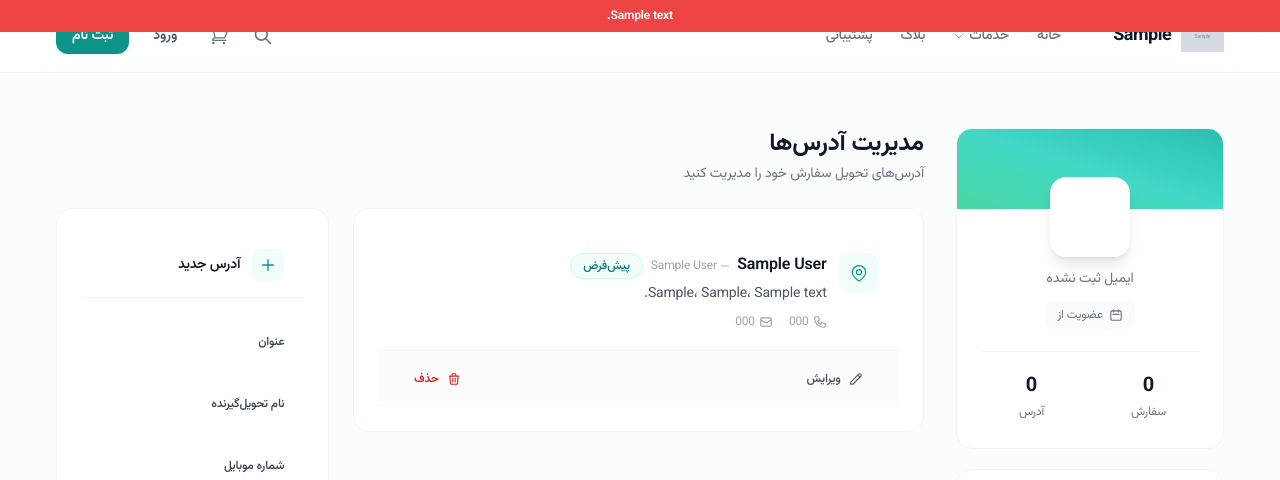
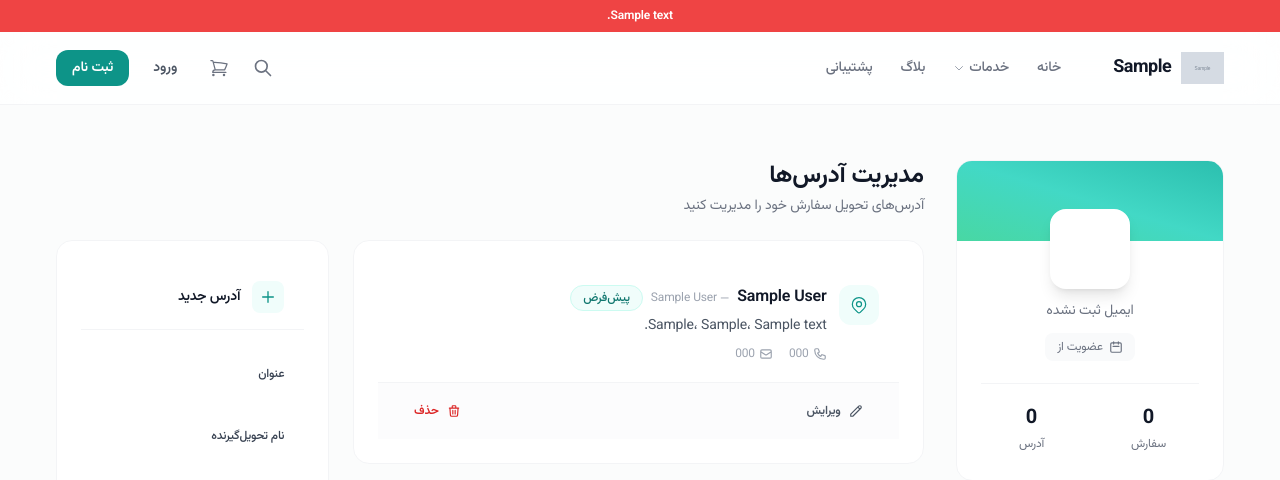
Before and after one commit to nikpour310/accountinox, a Django app: template templates/accounts/addresses.html in a window 1280 px wide. Shown: the top 480 px of the page. Run offline with Django 4.2, Linux system fonts and the light colour scheme; data comes from the database, SQL or seed files in the repository; tables that the repository leaves empty hold one stand-in row (values such as "Sample post"); the template is opened without the code that fills it: values that come from a table or form of the project are taken from there, most other values are stand-ins (such as "Sample title", 1, 10 or a date in 2020); grey boxes marked "Sample" are stand-in pictures; parts of the project's set-up code (start-up, migrations or seed data) failed here and were passed over; some libraries are stand-ins or nearby versions.

Commit message:
User-requested push: sync workspace (repeat)

```diff
--- a/templates/base.html
+++ b/templates/base.html
@@ -64,7 +64,7 @@
 
     <main class="flex-grow w-full">
         {% if messages %}
-        <div class="fixed top-20 start-1/2 transform -translate-x-1/2 z-[60] w-full max-w-md px-4 pointer-events-none" role="alert">
+        <div class="fixed top-20 start-1/2 transform -translate-x-1/2 z-[60] w-full max-w-md px-4 pointer-events-none"{% if site_settings and site_settings.site_notice_enabled and site_settings.site_notice_text %} style="top: 7rem;"{% endif %} role="alert">
             {% for message in messages %}
             <div class="pointer-events-auto mb-3 flex items-center w-full p-4 rounded-xl shadow-soft-lg text-sm font-medium backdrop-blur-sm
                 {% if message.tags == 'debug' %}bg-gray-600 text-white{% elif message.tags == 'info' %}bg-sky-500 text-white{% elif message.tags == 'success' %}bg-emerald-500 text-white{% elif message.tags == 'warning' %}bg-amber-500 text-white{% elif message.tags == 'error' %}bg-red-500 text-white{% endif %}"
--- a/templates/partials/navbar.html
+++ b/templates/partials/navbar.html
@@ -1,10 +1,24 @@
 {% load static %}
 {% if site_settings and site_settings.site_notice_enabled and site_settings.site_notice_text %}
+<style>
+@keyframes siteNoticeMarquee {
+    0% { transform: translateX(0); }
+    100% { transform: translateX(-50%); }
+}
+</style>
 <div class="fixed inset-x-0 top-0 bg-red-500 text-white" style="z-index: 60;" role="status" aria-live="polite">
-    <div class="container mx-auto px-4" style="height: 2rem;">
-        <p class="text-xs font-semibold text-center w-full truncate" style="line-height: 2rem;">{{ site_settings.site_notice_text }}</p>
+    <div class="container mx-auto px-4 h-8 flex items-center">
+        <p class="hidden sm:block text-xs font-semibold text-center w-full truncate">{{ site_settings.site_notice_text }}</p>
+        <div class="sm:hidden w-full overflow-hidden whitespace-nowrap">
+            <div class="inline-flex items-center min-w-max" style="animation: siteNoticeMarquee 14s linear infinite;">
+                <span class="px-5 text-xs font-semibold">{{ site_settings.site_notice_text }}</span>
+                <span class="px-5 text-xs font-semibold">{{ site_settings.site_notice_text }}</span>
+                <span class="px-5 text-xs font-semibold">{{ site_settings.site_notice_text }}</span>
+            </div>
+        </div>
     </div>
 </div>
+<div class="h-8"></div>
 {% endif %}
 <div class="h-16 sm:h-[72px]"></div><!-- Spacer -->
 <header x-data="{
@@ -16,7 +30,7 @@
     openMega() { clearTimeout(this.megaTimer); this.megaOpen = true; },
     closeMega() { this.megaTimer = setTimeout(() => { this.megaOpen = false; }, 200); },
     closeMegaNow() { clearTimeout(this.megaTimer); this.megaOpen = false; }
-}" @keydown.escape.window="megaOpen = false; mobileMenuOpen = false; searchOpen = false" class="site-header">
+}" @keydown.escape.window="megaOpen = false; mobileMenuOpen = false; searchOpen = false" class="site-header"{% if site_settings and site_settings.site_notice_enabled and site_settings.site_notice_text %} style="top: 2rem;"{% endif %}>
     <div class="container mx-auto px-4">
         <div class="flex items-center justify-between h-16 sm:h-[72px]">
             <!-- Logo & Brand -->
```
